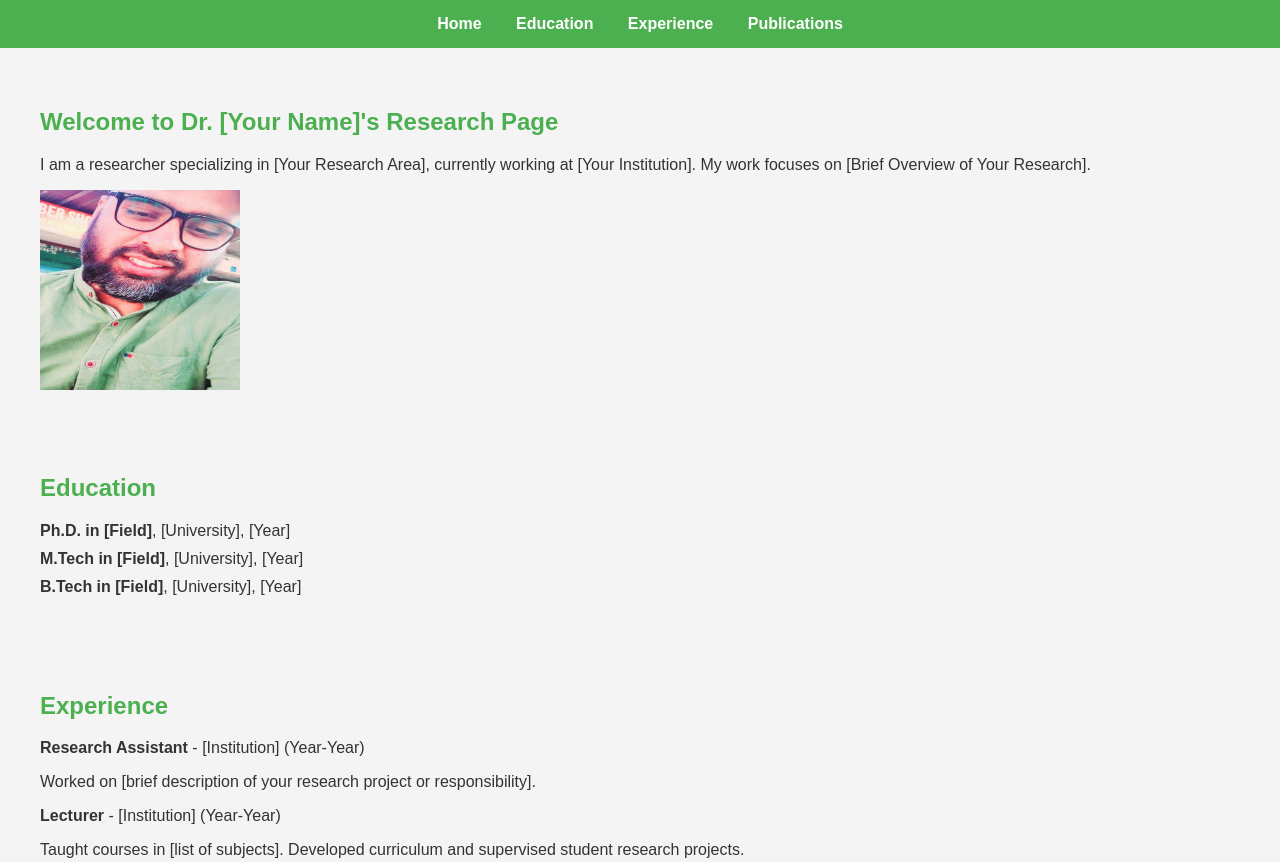
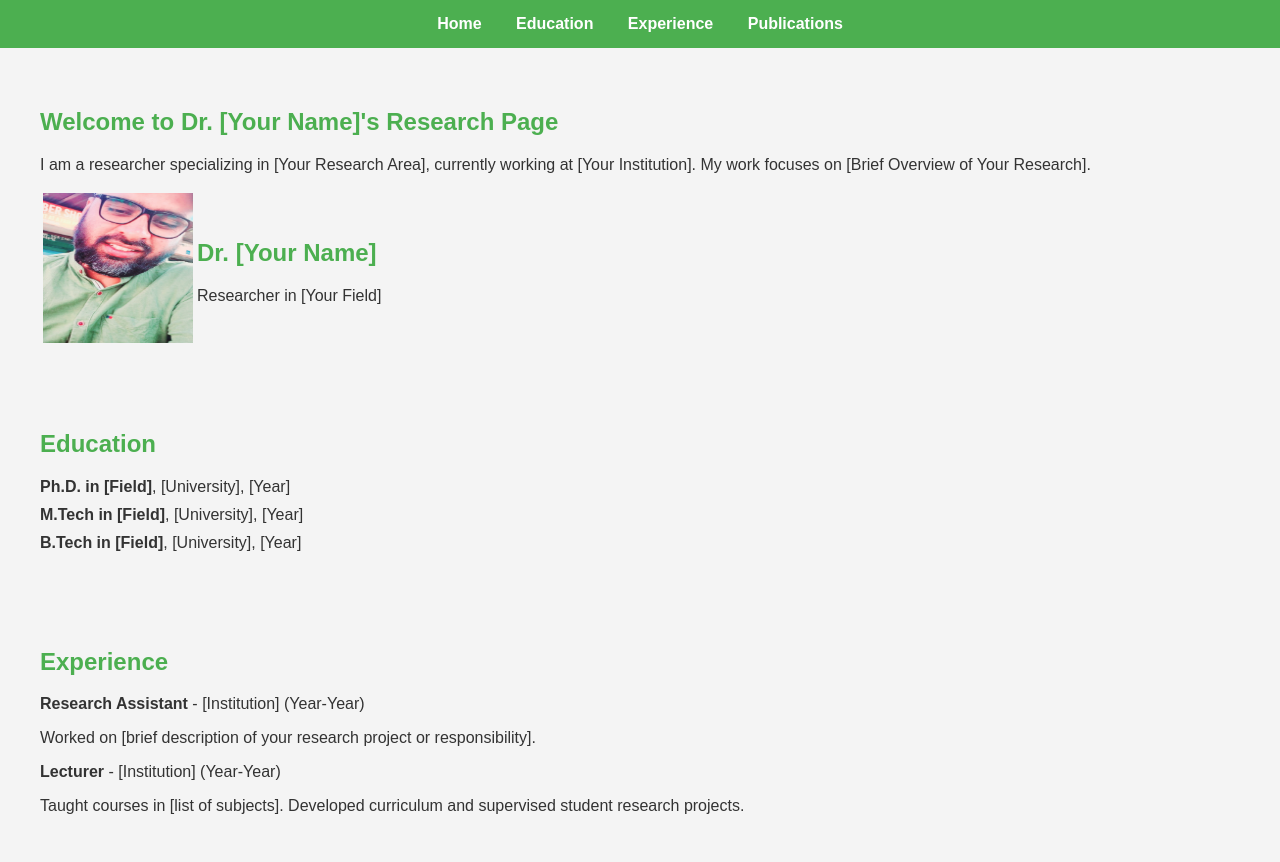
Before and after one commit to Nazir13/nazirss.github.io, a plain HTML site: page index.html in a window 1280 px wide. Shown: the top 862 px of the page. Drawn offline with Linux system fonts and the light colour scheme.

Commit message:
Update index.html

```diff
--- a/index.html
+++ b/index.html
@@ -89,7 +89,17 @@
         <p>
             I am a researcher specializing in [Your Research Area], currently working at [Your Institution]. My work focuses on [Brief Overview of Your Research].
         </p>
-        <img src="cca.jpg" alt="Dr. Nazir Shabbir" width="200" height="200">
+
+<table>
+    <tr>
+        <td><img src="cca.jpg" alt="Profile Image" width="150" height="150"></td>
+        <td>
+            <h1>Dr. [Your Name]</h1>
+            <p>Researcher in [Your Field]</p>
+        </td>
+    </tr>
+</table>
+
     </section>
 
     <!-- Education Section -->
```
